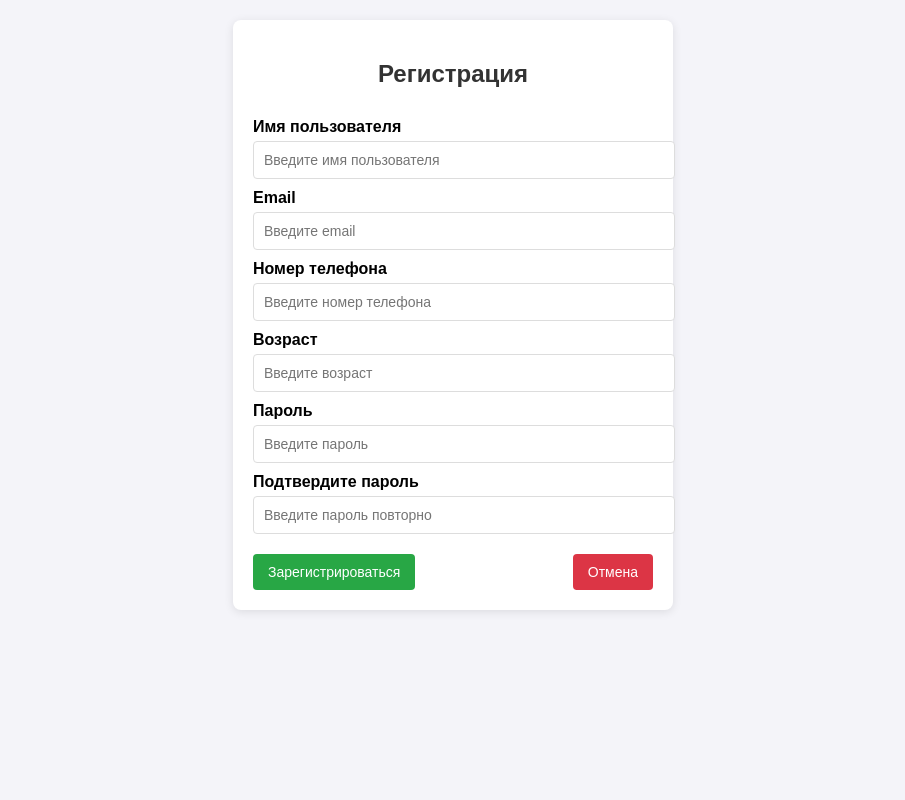
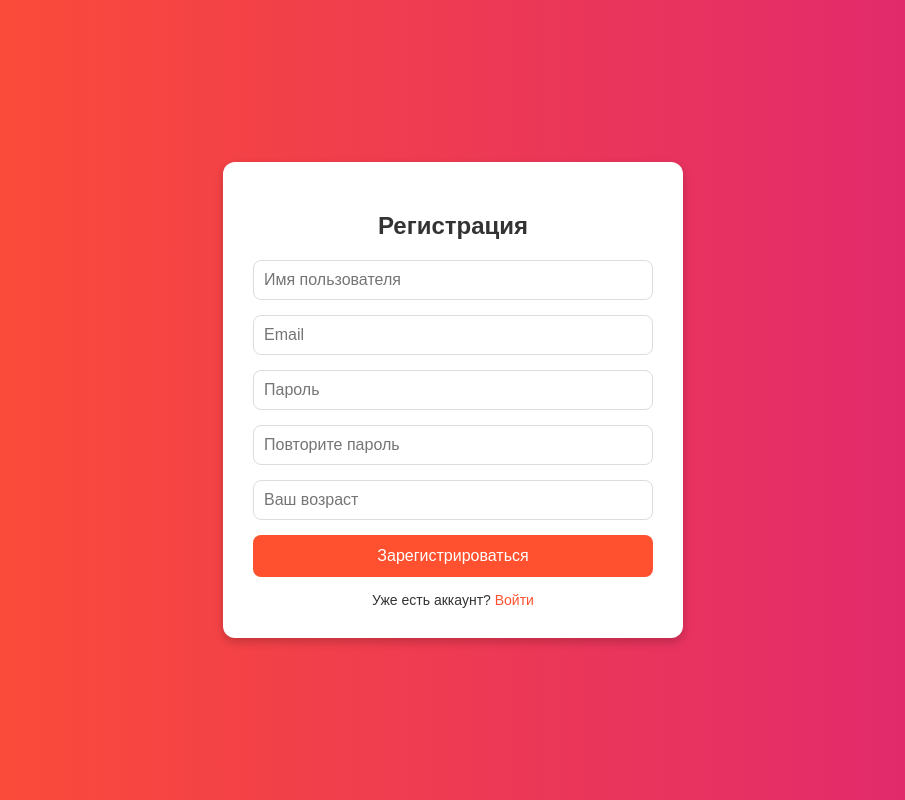
Before and after one commit to Miramaruna/MyToDo, a Django app: page /register/ in a window 1280 px wide. Shown: the whole page, without its empty margins (187-1092 px from the left). Run offline with Django 5.2, Linux system fonts and the light colour scheme.

Commit message:
add design

```diff
--- a/apps/news/models.py
+++ b/apps/news/models.py
@@ -13,10 +13,6 @@ class User(AbstractUser):
     )
     email = models.EmailField(
         verbose_name='Почта'
-    )
-    phone_number = models.CharField(
-        max_length=30,
-        verbose_name='Номер телефона'
     )
     created_at = models.DateField(
         verbose_name='Дата создания пользователя',
--- a/apps/news/serializers.py
+++ b/apps/news/serializers.py
@@ -20,13 +20,12 @@ class UserRegisterSerializer(serializers.ModelSerializer):
 
     class Meta:
         model = User
-        fields = ['id', 'username', 'email', 'phone_number', 'age', 'password', 'confirm_password']
+        fields = ['id', 'username', 'email', 'age', 'password', 'confirm_password']
 
     def create(self, validated_data):
         user = User.objects.create(
             username=validated_data['username'],
             email=validated_data['email'],
-            phone_number=validated_data['phone_number'],
             age=validated_data['age']
         )
         user.set_password(validated_data['password'])
@@ -36,21 +35,18 @@ class UserRegisterSerializer(serializers.ModelSerializer):
     def validate(self, attrs):
         password = attrs.get('password')
         confirm_password = attrs.get('confirm_password')
-        phone_number = attrs.get('phone_number')
 
         if password != confirm_password:
             raise serializers.ValidationError({'confirm_password': "Пароли не совпадают"})
         if len(password) < 8:
             raise serializers.ValidationError({'password': "Минимум 8 символов"})
-        if not (phone_number.startswith('+996') or phone_number.startswith('+(996)')):
-            raise serializers.ValidationError({'phone_number': "Номер телефона должен начинаться с +996 или +(996)"})
 
         return attrs
 
 class UserSerializers(serializers.ModelSerializer):
     class Meta:
         model = User
-        fields = ['id', 'username', 'age', 'created_at', 'email', 'phone_number']
+        fields = ['id', 'username', 'age', 'created_at', 'email']
 
 class DeleteToDoSerializers(serializers.ModelSerializer):
     class Meta:
--- a/templates/register.html
+++ b/templates/register.html
@@ -1,67 +1,84 @@
 <!DOCTYPE html>
-<html>
+<html lang="ru">
 <head>
+    <meta charset="UTF-8">
+    <meta name="viewport" content="width=device-width, initial-scale=1.0">
     <title>Регистрация</title>
     <style>
         body {
-            font-family: Arial, sans-serif;
+            font-family: 'Arial', sans-serif;
+            background: linear-gradient(to right, #ff512f, #dd2476);
+            display: flex;
+            align-items: center;
+            justify-content: center;
+            height: 100vh;
             margin: 0;
-            padding: 20px;
-            background-color: #f4f4f9;
         }
         .container {
+            background-color: #ffffff;
+            border-radius: 12px;
+            padding: 30px;
+            width: 100%;
             max-width: 400px;
-            margin: auto;
-            background: #fff;
-            padding: 20px;
-            border-radius: 8px;
-            box-shadow: 0 2px 10px rgba(0, 0, 0, 0.1);
+            box-shadow: 0 4px 10px rgba(0, 0, 0, 0.2);
+            text-align: center;
+            animation: fadeIn 1s ease-in-out;
         }
         h2 {
-            text-align: center;
             color: #333;
+            margin-bottom: 20px;
+            font-size: 24px;
         }
         form {
             display: flex;
             flex-direction: column;
+            gap: 15px;
         }
-        label {
-            margin: 10px 0 5px;
-            font-weight: bold;
+        input[type="text"], input[type="password"], input[type="email"], input[type="number"] {
+            padding: 10px;
+            font-size: 16px;
+            border: 1px solid #ddd;
+            border-radius: 8px;
+            transition: border-color 0.3s ease;
         }
-        input[type="text"], input[type="email"], input[type="number"], input[type="password"] {
-            padding: 10px;
+        input:focus {
+            border-color: #ff512f;
+            outline: none;
+        }
+        .button {
+            padding: 12px;
+            background: #ff512f;
+            color: white;
+            border: none;
+            border-radius: 8px;
+            font-size: 16px;
+            cursor: pointer;
+            transition: background-color 0.3s ease;
+        }
+        .button:hover {
+            background: #c71d4e;
+        }
+        .login-link {
+            margin-top: 15px;
+            color: #333;
             font-size: 14px;
-            border: 1px solid #ddd;
-            border-radius: 4px;
-            width: 100%;
         }
-        .buttons {
-            display: flex;
-            justify-content: space-between;
-            margin-top: 20px;
+        .login-link a {
+            color: #ff512f;
+            text-decoration: none;
         }
-        button {
-            padding: 10px 15px;
-            font-size: 14px;
-            border: none;
-            border-radius: 4px;
-            cursor: pointer;
+        .login-link a:hover {
+            text-decoration: underline;
         }
-        .submit-btn {
-            background-color: #28a745;
-            color: #fff;
-        }
-        .cancel-btn {
-            background-color: #dc3545;
-            color: #fff;
-        }
-        button:hover {
-            opacity: 0.9;
-        }
-        .error {
-            color: red;
-            font-size: 12px;
+        @keyframes fadeIn {
+            from {
+                opacity: 0;
+                transform: translateY(-20px);
+            }
+            to {
+                opacity: 1;
+                transform: translateY(0);
+            }
         }
     </style>
 </head>
@@ -70,78 +87,16 @@
         <h2>Регистрация</h2>
         <form method="post">
             {% csrf_token %}
-
-            <!-- Имя пользователя -->
-            <label for="username">Имя пользователя</label>
-            <input type="text" id="username" name="username" placeholder="Введите имя пользователя" required>
-            {% if form.username.errors %}
-                <div class="error">
-                    {% for error in form.username.errors %}
-                        <p>{{ error }}</p>
-                    {% endfor %}
-                </div>
-            {% endif %}
-
-            <!-- Email -->
-            <label for="email">Email</label>
-            <input type="email" id="email" name="email" placeholder="Введите email" required>
-            {% if form.email.errors %}
-                <div class="error">
-                    {% for error in form.email.errors %}
-                        <p>{{ error }}</p>
-                    {% endfor %}
-                </div>
-            {% endif %}
-
-            <!-- Номер телефона -->
-            <label for="phone_number">Номер телефона</label>
-            <input type="text" id="phone_number" name="phone_number" placeholder="Введите номер телефона" required>
-            {% if form.phone_number.errors %}
-                <div class="error">
-                    {% for error in form.phone_number.errors %}
-                        <p>{{ error }}</p>
-                    {% endfor %}
-                </div>
-            {% endif %}
-
-            <!-- Возраст -->
-            <label for="age">Возраст</label>
-            <input type="number" id="age" name="age" placeholder="Введите возраст" required>
-            {% if form.age.errors %}
-                <div class="error">
-                    {% for error in form.age.errors %}
-                        <p>{{ error }}</p>
-                    {% endfor %}
-                </div>
-            {% endif %}
-
-            <!-- Пароль -->
-            <label for="password">Пароль</label>
-            <input type="password" id="password" name="password" placeholder="Введите пароль" required>
-            {% if form.password.errors %}
-                <div class="error">
-                    {% for error in form.password.errors %}
-                        <p>{{ error }}</p>
-                    {% endfor %}
-                </div>
-            {% endif %}
-
-            <!-- Подтверждение пароля -->
-            <label for="confirm_password">Подтвердите пароль</label>
-            <input type="password" id="confirm_password" name="confirm_password" placeholder="Введите пароль повторно" required>
-            {% if form.confirm_password.errors %}
-                <div class="error">
-                    {% for error in form.confirm_password.errors %}
-                        <p>{{ error }}</p>
-                    {% endfor %}
-                </div>
-            {% endif %}
-
-            <div class="buttons">
-                <button type="submit" class="submit-btn">Зарегистрироваться</button>
-                <button type="button" class="cancel-btn" onclick="window.location.href='/'">Отмена</button>
-            </div>
+            <input type="text" id="username" name="username" placeholder="Имя пользователя" required>
+            <input type="email" id="email" name="email" placeholder="Email" required>
+            <input type="password" id="password" name="password" placeholder="Пароль" required>
+            <input type="password" id="password_confirm" name="password_confirm" placeholder="Повторите пароль" required>
+            <input type="number" id="age" name="age" placeholder="Ваш возраст" min="0" required>
+            <button type="submit" class="button">Зарегистрироваться</button>
         </form>
+        <div class="login-link">
+            Уже есть аккаунт? <a href="/login/">Войти</a>
+        </div>
     </div>
 </body>
 </html>
```
Also changed, not shown: templates/home.html (+78 -40 lines), templates/login.html (+57 -42 lines).
